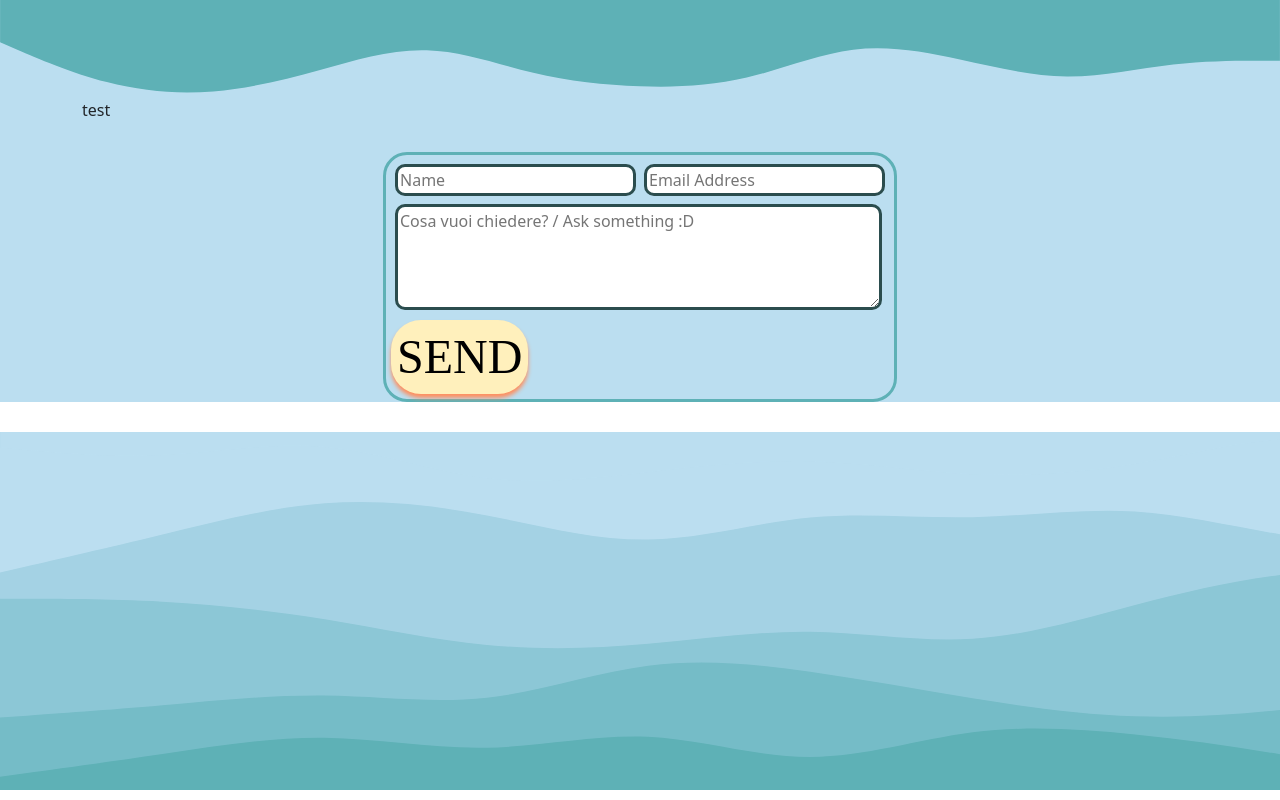
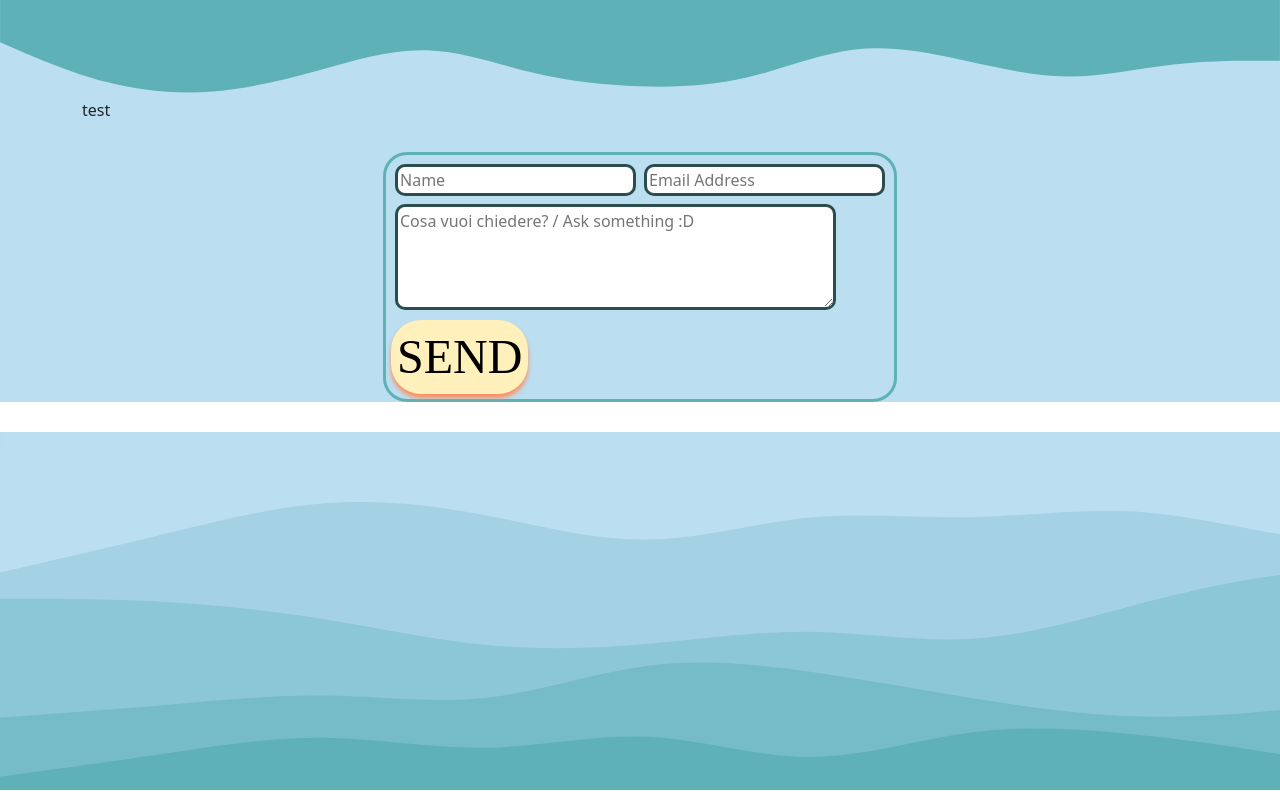
Before and after one commit to FrancescoIp/HimerAzione, a Next.js app: page /contact in a window 1280 px wide. Built offline with nearby package versions, Linux system fonts and the light colour scheme; a web font is replaced by a local one.

Commit message:
manutenzione page

```diff
--- a/components/ContactForm.js
+++ b/components/ContactForm.js
@@ -13,10 +13,8 @@ export default function ContactForm() {
                         <input className="field" type="email" name="email" placeholder="Email Address" required></input>
                     </div>
                     <div>
-                        <textarea className="field" name="testo" placeholder="Cosa vuoi chiedere? / Ask something :D" rows="4" cols="50" required></textarea>
+                        <textarea className="field" name="testo" placeholder="Cosa vuoi chiedere? / Ask something :D" rows="4" cols="45" required></textarea>
                     </div>
-
-
                     <button className="CbuttonA" type="submit">Send</button>
                 </form>
             </div >
--- a/components/Manutenzione.js
+++ b/components/Manutenzione.js
@@ -8,8 +8,7 @@ export default function Manutenzione() {
             <p>Presto ritorneremo a raccontarvi le meraviglie di Termini Imerese, per restare in contatto troverete i nostri social qui in basso :D</p>
             <a href='https://www.facebook.com/search/top?q=himerazione'>Facebook</a>
             <a href='https://www.instagram.com/himerazione/'>Instagram</a>
-            <a href='https://https://www.produzionidalbasso.com/project/riattiviamo-stu-jardinu-himerazione/'>Riattiviamo stu Jardinu</a>
-
+            <a href='https://https://www.produzionidalbasso.com/project/riattiviamo-stu-jardinu-himerazione/'>Jardinu</a>
             <ContactForm/>
         </div>
     )
--- a/styles/globals.css
+++ b/styles/globals.css
@@ -77,6 +77,17 @@ header Link {
   font-size: 1.3em;
 }
 
+@media screen and (max-width: 767px) {
+  .manutenzione-body svg {
+    display: block;
+    margin: 0 41%;
+  }
+  .contact-box{
+    background-color: red
+  }
+}
+
+/* --------------- sezione manutenzione -------------- */
 
 
 /* Extra small devices (phones, up to 480px) */
```
